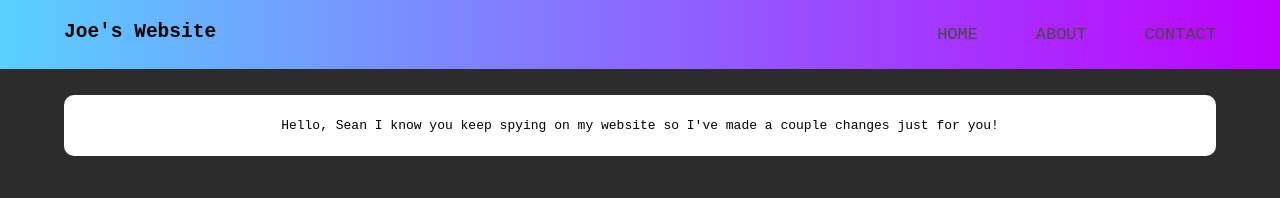
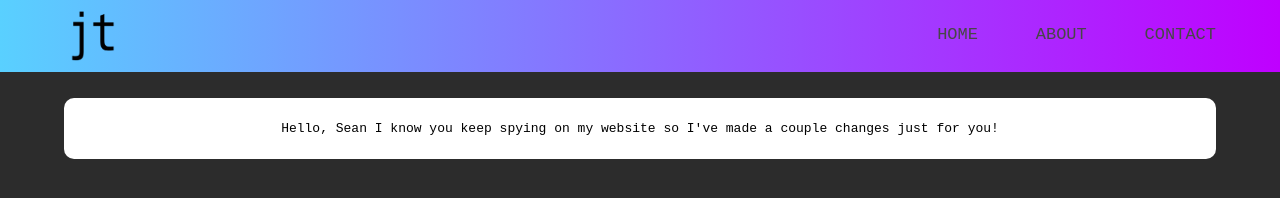
Before and after one commit to joe-teates/joe-teates.github.io-off, a plain HTML site: page index.html in a window 1280 px wide. Drawn offline with Linux system fonts and the light colour scheme.

Commit message:
changed logo

```diff
--- a/index.html
+++ b/index.html
@@ -12,7 +12,7 @@
   <body>
     <header>
       <div class="container">
-        <h2 class="logo">Joe's Website</h2>
+        <img class="logo" src="jt-logo.png" alt="jt" width="5%" />
         <nav>
           <ul>
             <li><a href="index.html">Home</a></li>
```
Also changed, not shown: jt-logo.png (added).
